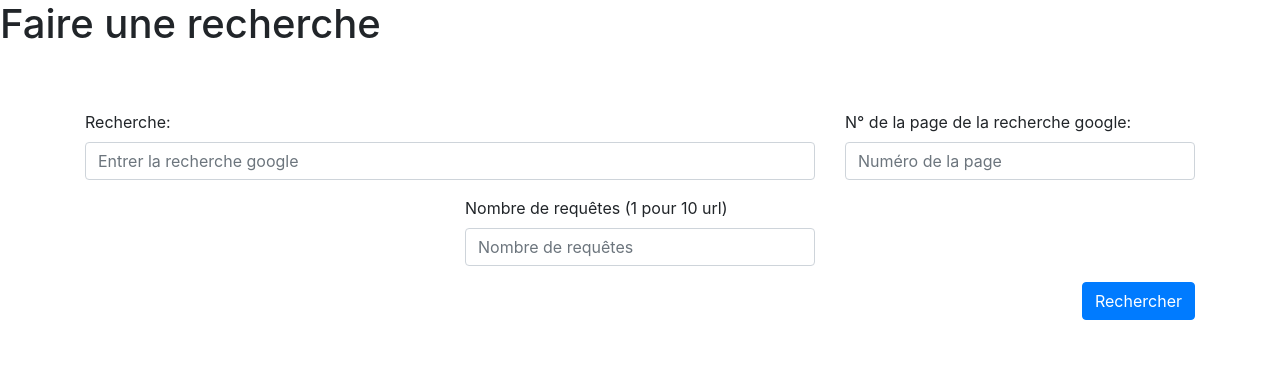
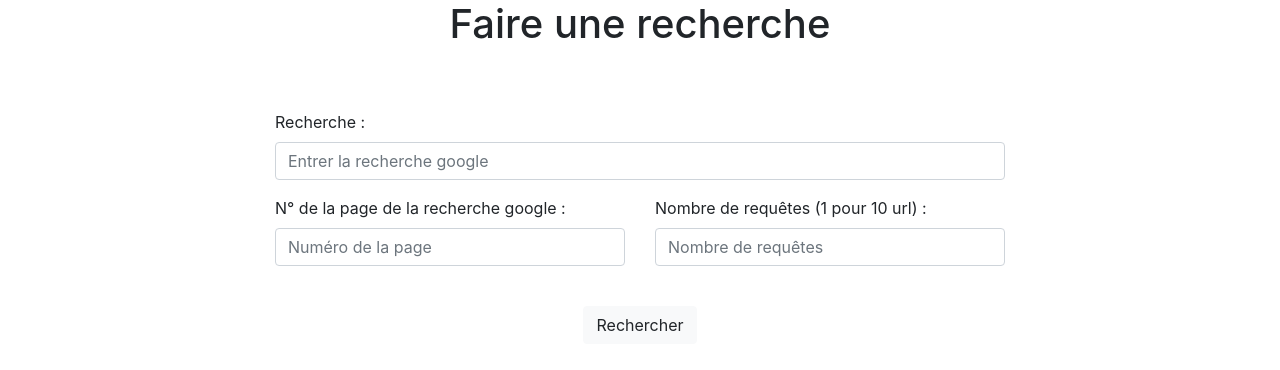
Before and after one commit to blancos-code/MeinSqlMap, a Flask app: page /search in a window 1280 px wide. Shown: the part 56-426 px from the top of the page. Run offline with Flask 3, Linux system fonts and the light colour scheme; some libraries are stand-ins or nearby versions.

Commit message:
updating styling

```diff
--- a/templates/home.html
+++ b/templates/home.html
@@ -9,7 +9,7 @@
     <div class="container-md mt-4">
         {% block content %}
             <h1 class="text-center">Bienvenue sur ma page web !</h1>
-            <a href="#" class="btn btn-light mx-auto d-flex btn-search-home w-25 ">Faire une recherche</a>
+            <a href="#" style="width: fit-content;" class="btn btn-light mx-auto d-flex btn-search-home w-25 ">Faire une recherche !</a>
         {% endblock %}
     </div>
 
--- a/templates/search.html
+++ b/templates/search.html
@@ -7,32 +7,40 @@
 </head>
 <body>
     {% block body %}
-        <h1>Faire une recherche</h1>
+        <h1 class="text-center">Faire une recherche</h1>
         <div class="container-md mt-4" style="padding-top:3%;">
             <form method="post" action="/search">
                 <div class="row justify-content-center align-items-center g-2">
                     <div class="col-8">
                         <div class="mb-3">
-                          <label for="" class="form-label">Recherche: </label>
+                          <label for="" class="form-label">Recherche :</label>
                           <input type="text" class="form-control" name="query"  minlength="1" placeholder="Entrer la recherche google" required>
                         </div>
                     </div>
+                </div>
+
+                <div class="row justify-content-center align-items-center g-2">
+
                     <div class="col-4">
                         <div class="mb-3">
-                            <label for="" class="form-label">N° de la page de la recherche google: </label>
+                            <label for="" class="form-label">N° de la page de la recherche google :</label>
                             <input type="number" class="form-control" name="start"  min="1" max="100" placeholder="Numéro de la page" required>
                         </div>
                     </div>
                     <div class="col-4">
                         <div class="mb-3">
-                            <label for="" class="form-label">Nombre de requêtes (1 pour 10 url)</label>
+                            <label for="" class="form-label">Nombre de requêtes (1 pour 10 url) :</label>
                             <input type="number" class="form-control" name="page_count"  min="1" max="100" placeholder="Nombre de requêtes" required>
                         </div>
                     </div>
+
                 </div>
-                <div class="text-right">
-                    <button type="submit" class="btn btn-primary">Rechercher</button>
+                <div class="row justify-content-center align-items-center g-2 mt-4">
+                    <div class="text-right">
+                        <button type="submit" class="btn btn-light">Rechercher</button>
+                    </div>
                 </div>
+
             </form>
         </div>
 
--- a/templates/stylesheets/home.css
+++ b/templates/stylesheets/home.css
@@ -1,4 +1,3 @@
 .btn-search-home{
     width: fit-content;
-    background-color: red;
 }
```
